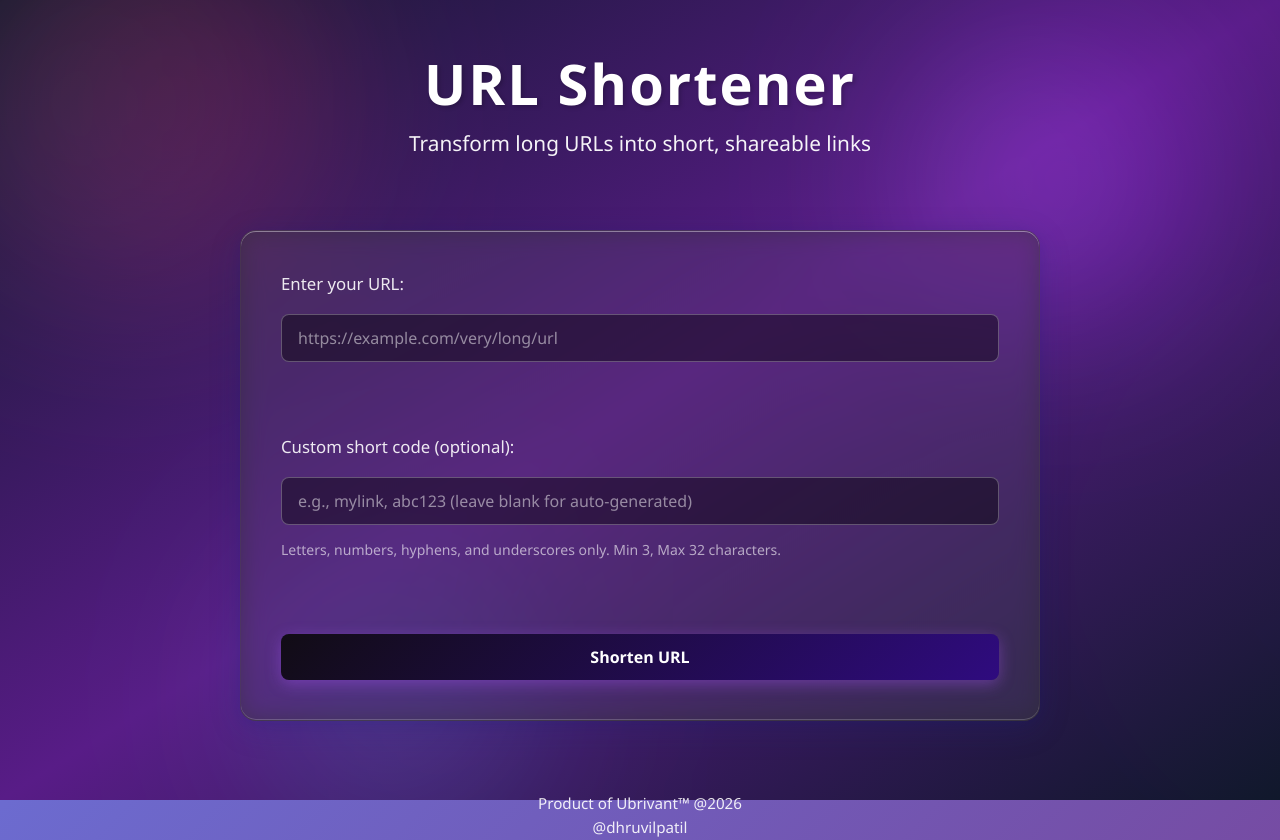
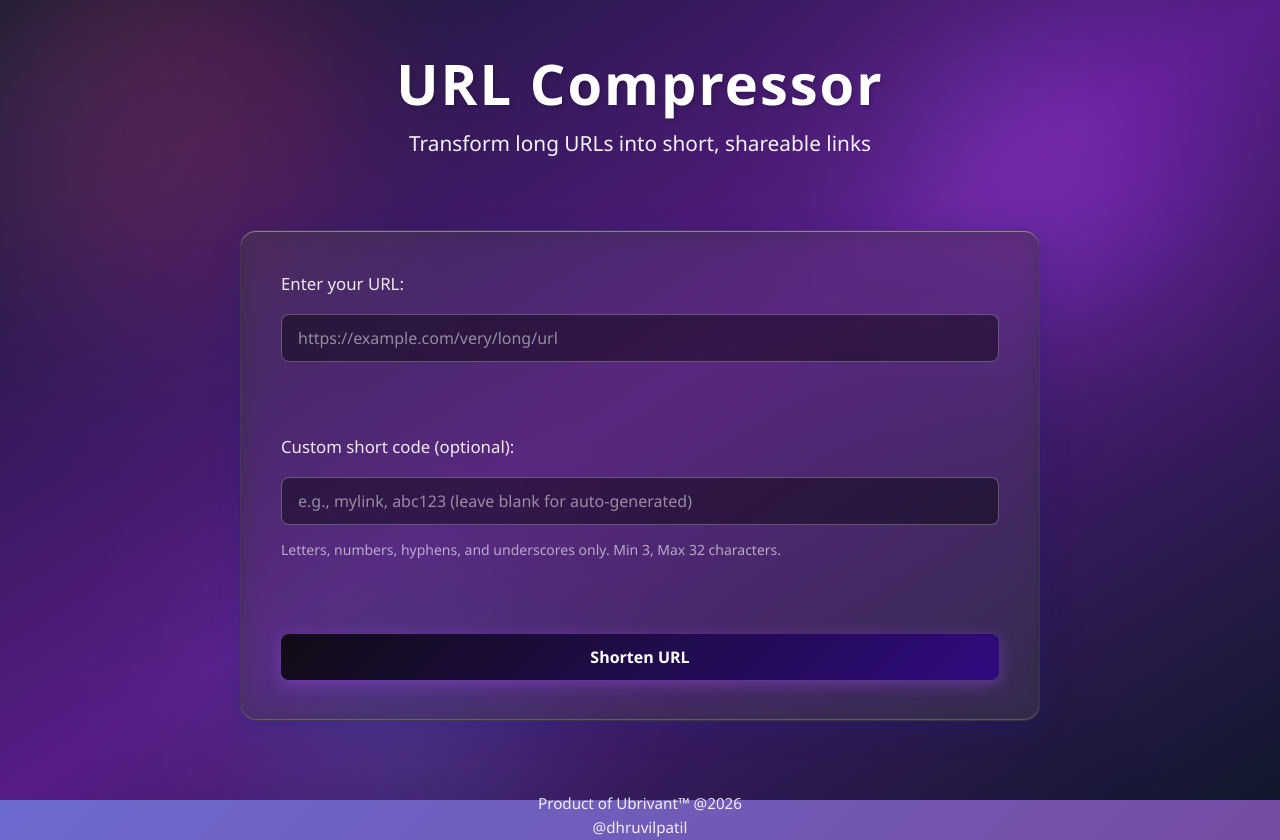
Before and after one commit to dhruvilrpatil/urlshortner, a Flask app: page / in a window 1280 px wide. Shown: the top 840 px of the page. Run offline with Flask 3, Linux system fonts and the light colour scheme; style sheets or scripts are compiled from the project's sources; some web fonts are replaced.

Commit message:
Change title and header from 'Shortener' to 'Compressor'

```diff
--- a/backend/templates/index.html
+++ b/backend/templates/index.html
@@ -4,7 +4,7 @@
 <head>
   <meta charset="utf-8">
   <meta name="viewport" content="width=device-width, initial-scale=1">
-  <title>URL Shortener - Make Your Links Shorter</title>
+  <title>URL Compressor</title>
 
   <!-- Google Fonts -->
   <link rel="preconnect" href="https://fonts.googleapis.com">
@@ -42,7 +42,7 @@
   <div class="content-wrapper">
     <div class="container">
     <header class="header">
-      <h1>URL Shortener</h1>
+      <h1>URL Compressor</h1>
       <p class="subtitle">Transform long URLs into short, shareable links</p>
     </header>
 
```
